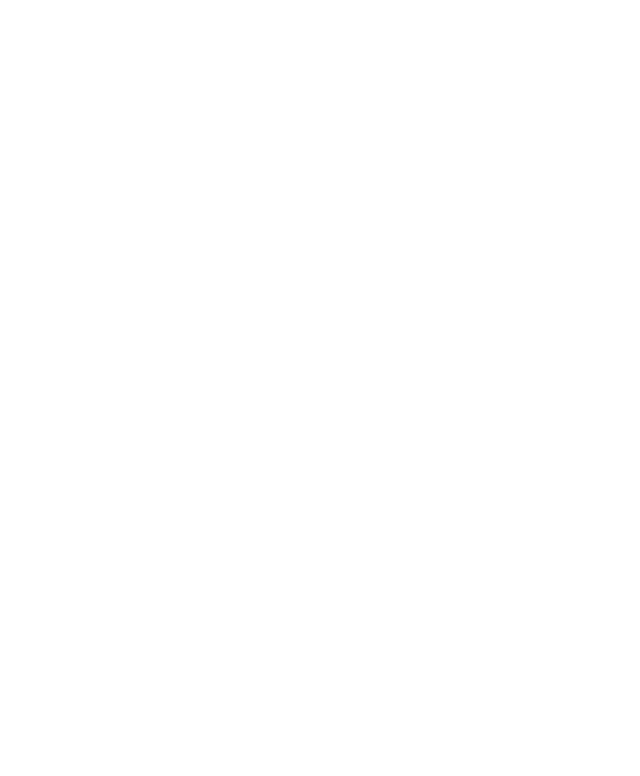
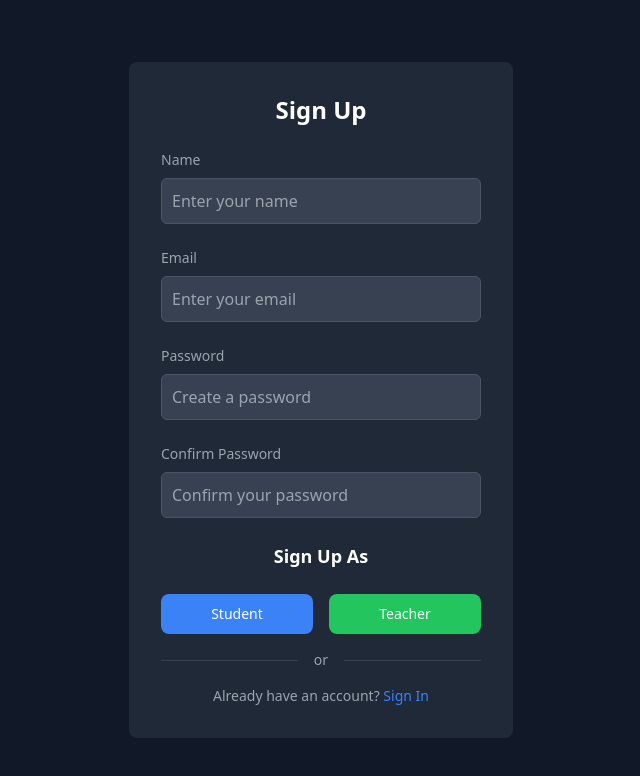
Before and after one commit to sumankhatri17/CodeCamp, a React (Vite) app in the folder frontend/CC/: page /signup in a window 1280 px wide. Before the commit this address had no page. Shown: the top 776 px of the page, without its empty margins (319-959 px from the left). Built offline with nearby package versions, Linux system fonts and the light colour scheme.

Commit message:
signup form

```diff
--- a/frontend/CC/src/App.jsx
+++ b/frontend/CC/src/App.jsx
@@ -1,12 +1,14 @@
 import React from "react";
 import { BrowserRouter as Router, Route, Routes } from "react-router-dom";
 import LoginForm from "./components/login.jsx";
+import SignUpForm from "./components/signup.jsx";
 
 const App = () => {
   return (
     <Router>
       <Routes>
         <Route path="/login" element={<LoginForm />} />
+        <Route path="/signup" element={<SignUpForm />} />
       </Routes>
     </Router>
   );
--- a/frontend/CC/src/components/login.jsx
+++ b/frontend/CC/src/components/login.jsx
@@ -1,21 +1,22 @@
-import React from 'react';
+import React from "react";
 
 const LoginForm = () => {
-  return (<>
-    <div className="form-container bg-gray-800 rounded-lg p-8">
+  return (
+    <div className="min-h-screen flex flex-col items-center justify-center bg-gray-900">
+      <div className="form-container bg-gray-800 rounded-lg p-8 w-full max-w-sm">
         <p className="text-2xl font-bold text-white text-center mb-6">Login</p>
         <form className="space-y-6">
           <div>
             <label htmlFor="username" className="block mb-2 text-sm font-medium text-gray-400">
-            Username
+              Email
             </label>
             <input
               type="text"
-            id="username"
-            name="username"
+              id="email"
+              name="email"
               required
               className="bg-gray-700 border border-gray-600 text-white focus:ring-blue-500 focus:border-blue-500 block w-full p-2.5 rounded-md"
-            placeholder="Enter your username"
+              placeholder="Enter your email"
             />
           </div>
           <div>
@@ -33,7 +34,12 @@
           </div>
           <div className="flex items-center justify-between">
             <div className="flex items-center">
-            <input id="remember" type="checkbox" value="" className="w-4 h-4 bg-gray-500 rounded border border-gray-400 focus:ring-3 focus:ring-blue-300" />
+              <input
+                id="remember"
+                type="checkbox"
+                value=""
+                className="w-4 h-4 bg-gray-500 rounded border border-gray-400 focus:ring-3 focus:ring-blue-300"
+              />
               <label htmlFor="remember" className="ml-2 block text-sm font-medium text-gray-400">
                 Remember me
               </label>
@@ -42,7 +48,10 @@
               Forgot password?
             </a>
           </div>
-        <button type="submit" className="w-full text-white bg-blue-500 hover:bg-blue-700 focus:ring-4 focus:outline-none focus:ring-blue-300 font-medium rounded-lg text-sm px-5 py-2.5 text-center">
+          <button
+            type="submit"
+            className="w-full text-white bg-blue-500 hover:bg-blue-700 focus:ring-4 focus:outline-none focus:ring-blue-300 font-medium rounded-lg text-sm px-5 py-2.5 text-center"
+          >
             Sign in
           </button>
         </form>
@@ -51,17 +60,6 @@
           <p className="px-4 text-sm text-gray-400">or</p>
           <div className="h-px w-full bg-gray-700"></div>
         </div>
-      <div className="flex items-center justify-center mt-4 space-x-4">
-        <button className="bg-blue-700 hover:bg-blue-800 text-white font-bold py-2 px-4 rounded">
-          <i className="fa-brands fa-facebook-f"></i>
-        </button>
-        <button className="bg-blue-500 hover:bg-blue-600 text-white font-bold py-2 px-4 rounded">
-          <i className="fa-brands fa-twitter"></i>
-        </button>
-        <button className="bg-gray-700 hover:bg-gray-800 text-white font-bold py-2 px-4 rounded">
-          <i className="fa-brands fa-github"></i>
-        </button>
-      </div>
         <p className="text-sm text-center text-gray-400 mt-4">
           Don't have an account?{' '}
           <a href="#" className="text-blue-500 hover:underline">
@@ -69,7 +67,7 @@
           </a>
         </p>
       </div>
-    </>
+    </div>
   );
 };
 
--- /dev/null
+++ b/frontend/CC/src/components/signup.jsx
@@ -0,0 +1,93 @@
+import React from "react";
+
+const SignUpForm = () => {
+  return (
+    <div className="min-h-screen flex flex-col items-center justify-center bg-gray-900">
+      <div className="form-container bg-gray-800 rounded-lg p-8 w-full max-w-sm">
+        <p className="text-2xl font-bold text-white text-center mb-6">Sign Up</p>
+        <form className="space-y-6">
+          <div>
+            <label htmlFor="name" className="block mb-2 text-sm font-medium text-gray-400">
+              Name
+            </label>
+            <input
+              type="text"
+              id="name"
+              name="name"
+              required
+              className="bg-gray-700 border border-gray-600 text-white focus:ring-blue-500 focus:border-blue-500 block w-full p-2.5 rounded-md"
+              placeholder="Enter your name"
+            />
+          </div>
+          <div>
+            <label htmlFor="email" className="block mb-2 text-sm font-medium text-gray-400">
+              Email
+            </label>
+            <input
+              type="email"
+              id="email"
+              name="email"
+              required
+              className="bg-gray-700 border border-gray-600 text-white focus:ring-blue-500 focus:border-blue-500 block w-full p-2.5 rounded-md"
+              placeholder="Enter your email"
+            />
+          </div>
+          <div>
+            <label htmlFor="password" className="block mb-2 text-sm font-medium text-gray-400">
+              Password
+            </label>
+            <input
+              type="password"
+              id="password"
+              name="password"
+              required
+              className="bg-gray-700 border border-gray-600 text-white focus:ring-blue-500 focus:border-blue-500 block w-full p-2.5 rounded-md"
+              placeholder="Create a password"
+            />
+          </div>
+          <div>
+            <label htmlFor="confirm-password" className="block mb-2 text-sm font-medium text-gray-400">
+              Confirm Password
+            </label>
+            <input
+              type="password"
+              id="confirm-password"
+              name="confirm-password"
+              required
+              className="bg-gray-700 border border-gray-600 text-white focus:ring-blue-500 focus:border-blue-500 block w-full p-2.5 rounded-md"
+              placeholder="Confirm your password"
+            />
+          </div>
+          <p className="text-lg font-semibold text-white text-center mb-4">Sign Up As</p>
+          <div className="flex justify-between space-x-4">
+            <button
+              type="button"
+              className="w-1/2 text-white bg-blue-500 hover:bg-blue-700 focus:ring-4 focus:outline-none focus:ring-blue-300 font-medium rounded-lg text-sm px-5 py-2.5 text-center"
+            >
+              Student
+            </button>
+            <button
+              type="button"
+              className="w-1/2 text-white bg-green-500 hover:bg-green-700 focus:ring-4 focus:outline-none focus:ring-green-300 font-medium rounded-lg text-sm px-5 py-2.5 text-center"
+            >
+              Teacher
+            </button>
+          </div>
+        </form>
+        <div className="flex items-center justify-center mt-4">
+          <div className="h-px w-full bg-gray-700"></div>
+          <p className="px-4 text-sm text-gray-400">or</p>
+          <div className="h-px w-full bg-gray-700"></div>
+        </div>
+        <p className="text-sm text-center text-gray-400 mt-4">
+          Already have an account?{' '}
+          <a href="#" className="text-blue-500 hover:underline">
+            Sign In
+          </a>
+        </p>
+      </div>
+    </div>
+  );
+};
+
+export default SignUpForm;
```
Also changed, not shown: frontend/CC/src/components/register.jsx (deleted). Lines whose indentation alone changed are shown as unchanged.
